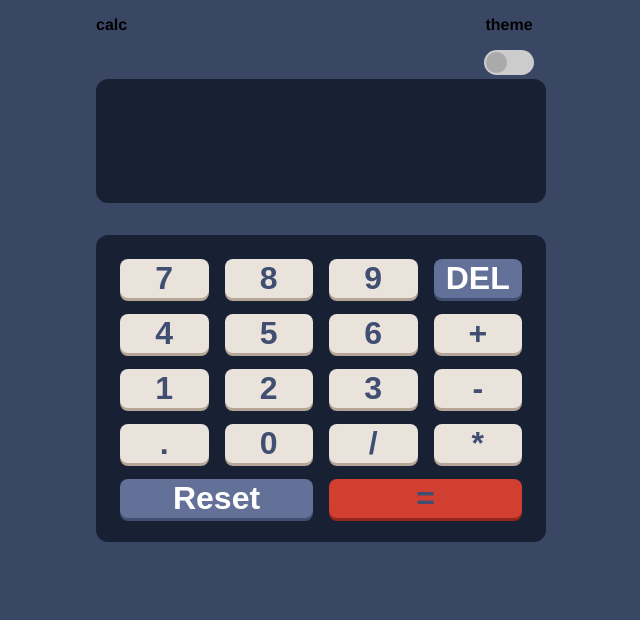
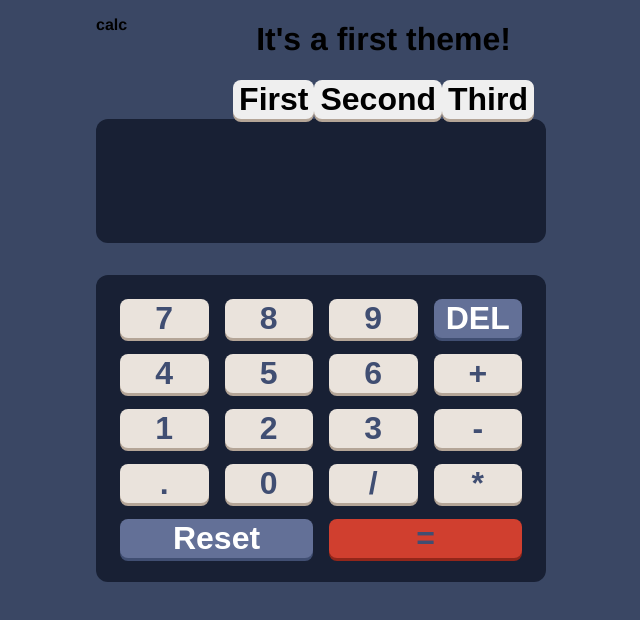
Before and after one commit to chimny/calculator, a React (Create React App) app: page / in a window 1280 px wide. Shown: the top 620 px of the page, without its empty margins (319-959 px from the left). Built offline with nearby package versions, Linux system fonts and the light colour scheme.

Commit message:
set theme set logic

```diff
--- a/src/App.js
+++ b/src/App.js
@@ -7,7 +7,7 @@ import {addNumber} from "./redux/slices/inputSlice";
 import {useDispatch, useSelector} from "react-redux";
 
 import {ThemeProvider} from "styled-components";
-import {theme} from "./styles/theme";
+import {firstTheme} from "./styles/theme.js";
 import {updateInput} from "./utils/updateInput";
 
 function App() {
@@ -39,7 +39,7 @@ function App() {
 
     return (
         <div className="App">
-            <ThemeProvider theme={theme}>
+            <ThemeProvider theme={firstTheme}>
                 <GlobalStyle/>
                 <Wrapper>
                     <Calculator/>
--- a/src/components/calculator elements/CalcHeader.jsx
+++ b/src/components/calculator elements/CalcHeader.jsx
@@ -1,14 +1,25 @@
 import {StyledCalcHeader} from "../../styles/StyledCalcHeader";
-import {ToggleSwitch} from "./ToggleSwitch";
+
+
+//testing purposes
+import {useDispatch} from "react-redux";
+import {setTheme} from "../../redux/slices/themeSlice";
+
 
 
 export const CalcHeader = () => {
+    const dispatch = useDispatch();
+
+    const setThemeFunction = (theme) => dispatch(setTheme(theme))
+
     return (
         <StyledCalcHeader>
             <p>calc</p>
             <div>
-                <p>theme</p>
-                <ToggleSwitch/>
+                <h1>It's a first theme!</h1>
+                <button onClick={()=> setThemeFunction('firstTheme')}>First</button>
+                <button onClick={()=> setThemeFunction('secondTheme')}>Second</button>
+                <button onClick={()=> setThemeFunction('thirdTheme')}>Third</button>
             </div>
         </StyledCalcHeader>
     )
--- /dev/null
+++ b/src/redux/slices/themeSlice.js
@@ -0,0 +1,37 @@
+import {createSlice} from "@reduxjs/toolkit";
+
+
+const initialState = {
+    firstTheme: true,
+    secondTheme: false,
+    thirdTheme: false,
+};
+
+export const themeSlice = createSlice({
+    name: "themeSlice",
+    initialState,
+    reducers: {
+        setTheme(state, action) {
+
+            const clearedState = {
+                ...Object.keys(state).reduce((reduced, key) => ({ ...reduced, [key]: false }), {})
+            }
+
+
+          switch (action.payload){
+              case 'firstTheme':
+                  return {...clearedState, firstTheme:true}
+              case 'secondTheme':
+                  return {...clearedState, secondTheme:true}
+              case 'thirdTheme':
+                  return {...clearedState, thirdTheme:true}
+              default:
+                  return {...clearedState, firstTheme:true}
+          }
+        }
+
+    },
+});
+
+export const {setTheme} =  themeSlice.actions;
+export default themeSlice.reducer;
--- a/src/redux/store.js
+++ b/src/redux/store.js
@@ -1,11 +1,12 @@
 import {configureStore} from "@reduxjs/toolkit";
 import inputReducer from "./slices/inputSlice";
 import calculationReducer from "./slices/calculationSlice";
-
+import themeReducer from './slices/themeSlice';
 
 export const store = configureStore({
     reducer: {
         inputValue: inputReducer,
         operationSequence: calculationReducer,
+        theme: themeReducer
     },
 })
--- a/src/styles/GlobalStyle.jsx
+++ b/src/styles/GlobalStyle.jsx
@@ -2,15 +2,20 @@
 import { createGlobalStyle } from 'styled-components';
 
 export const GlobalStyle = createGlobalStyle`
+  *,
+  *::after,
+  *::before {
+    box-sizing: border-box;
+  }
+
+
+
   body {
     margin: 0;
     padding: 0;
     font-family: Spartan, Open-Sans, Helvetica, Sans-Serif;
     font-weight: 700;
 
-    & *{
-      box-sizing: border-box;
-    }
 
     & button {
       font-size: 32px;
--- a/src/styles/theme.js
+++ /dev/null
@@ -1,24 +0,0 @@
-export const theme = {
-    //containers
-    mobileWidth: '375px',
-    desktopWidth: '1440px',
-
-//    colors theme 1
-//    main background
-    veryDarkDesaturatedBlue: 'hsl(222, 26%, 31%)',
-//    toggle background, keypad background
-    veryDarkDesaturatedBlueKeypad: 'hsl(223, 31%, 20%)',
-    veryDarkDesaturatedBlueKeypadScreenBGC: 'hsl(224, 36%, 15%)',
-
-//    keys below
-    darkBlueKeyBackground : 'hsl(225, 21%, 49%)',
-    darkBlueKeyShadow: 'hsl(224, 28%, 35%)',
-    redColor: 'hsl(6, 63%, 50%)',
-    darkRed: 'hsl(6, 70%, 34%)',
-    lightGrayKeyBackground: 'hsl(30, 25%, 89%)',
-    grayOrangeKeyShadow: 'hsl(28, 16%, 65%)',
-//    text below
-    darkGrayBlue: 'hsl(221, 14%, 31%)',
-    whiteColor: 'hsl(0, 0%, 100%)',
-
-}
--- /dev/null
+++ b/src/styles/theme.js.js
@@ -0,0 +1,49 @@
+export const firstTheme = {
+    //containers
+    mobileWidth: '375px',
+    desktopWidth: '1440px',
+
+//    colors theme 1
+//    main background
+    veryDarkDesaturatedBlue: 'hsl(222, 26%, 31%)',
+//    toggle background, keypad background
+    veryDarkDesaturatedBlueKeypad: 'hsl(223, 31%, 20%)',
+    veryDarkDesaturatedBlueKeypadScreenBGC: 'hsl(224, 36%, 15%)',
+
+//    keys below
+    darkBlueKeyBackground : 'hsl(225, 21%, 49%)',
+    darkBlueKeyShadow: 'hsl(224, 28%, 35%)',
+    redColor: 'hsl(6, 63%, 50%)',
+    darkRed: 'hsl(6, 70%, 34%)',
+    lightGrayKeyBackground: 'hsl(30, 25%, 89%)',
+    grayOrangeKeyShadow: 'hsl(28, 16%, 65%)',
+//    text below
+    darkGrayBlue: 'hsl(221, 14%, 31%)',
+    whiteColor: 'hsl(0, 0%, 100%)',
+
+}
+
+export const secondTheme = {
+    //containers
+    mobileWidth: '375px',
+    desktopWidth: '1440px',
+
+//    colors theme 1
+//    main background
+    veryDarkDesaturatedBlue: 'hsl(59,27%,31%)',
+//    toggle background, keypad background
+    veryDarkDesaturatedBlueKeypad: 'hsl(223, 31%, 20%)',
+    veryDarkDesaturatedBlueKeypadScreenBGC: 'hsl(224, 36%, 15%)',
+
+//    keys below
+    darkBlueKeyBackground : 'hsl(225, 21%, 49%)',
+    darkBlueKeyShadow: 'hsl(96,100%,50%)',
+    redColor: 'hsl(6, 63%, 50%)',
+    darkRed: 'hsl(6, 70%, 34%)',
+    lightGrayKeyBackground: 'hsl(30, 25%, 89%)',
+    grayOrangeKeyShadow: 'hsl(28, 16%, 65%)',
+//    text below
+    darkGrayBlue: 'hsl(221, 14%, 31%)',
+    whiteColor: 'hsl(0, 0%, 100%)',
+
+}
```
Also changed, not shown: src/components/arch/ToggleSwitch.jsx (renamed from src/components/calculator elements/ToggleSwitch.jsx).
